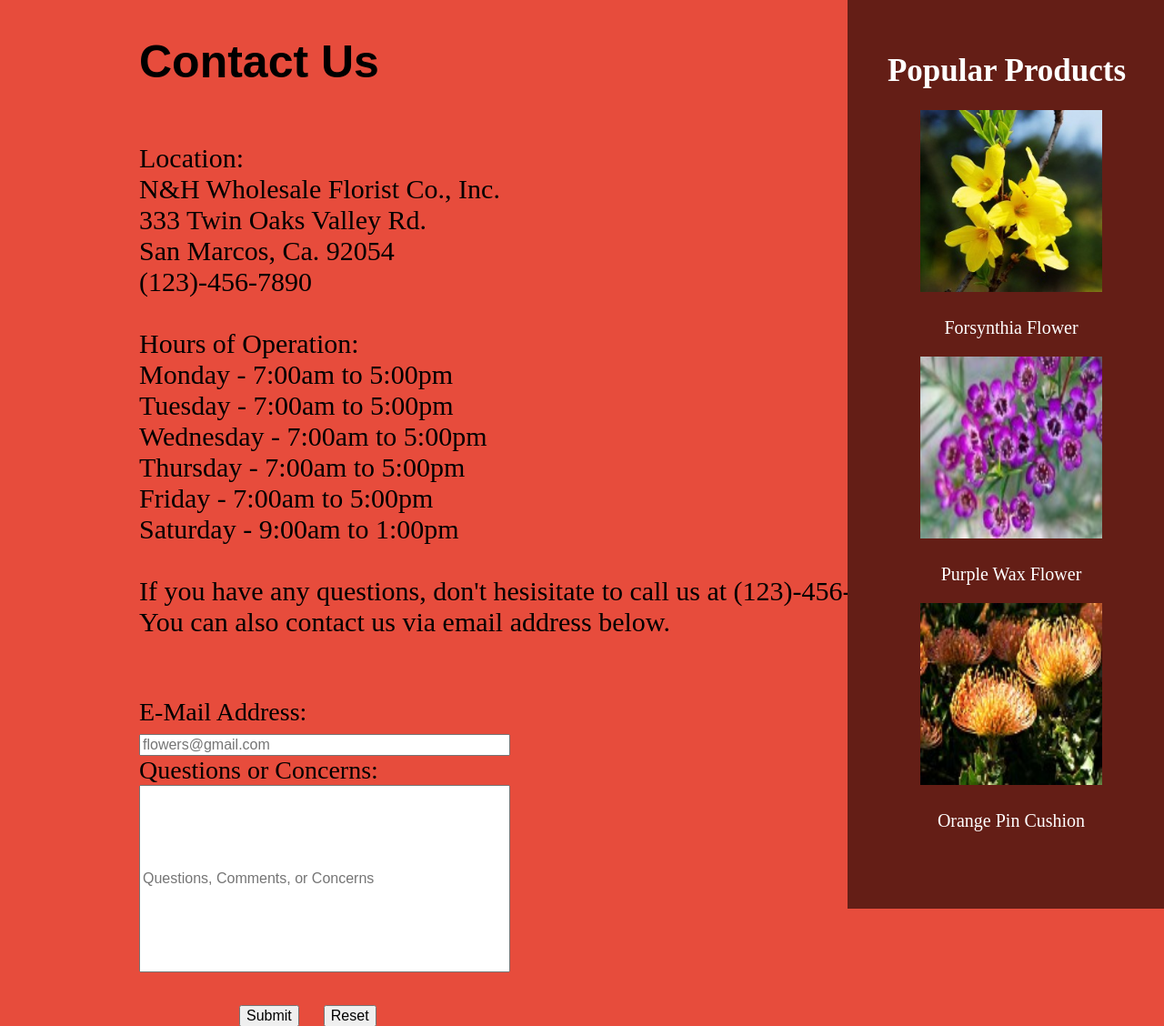
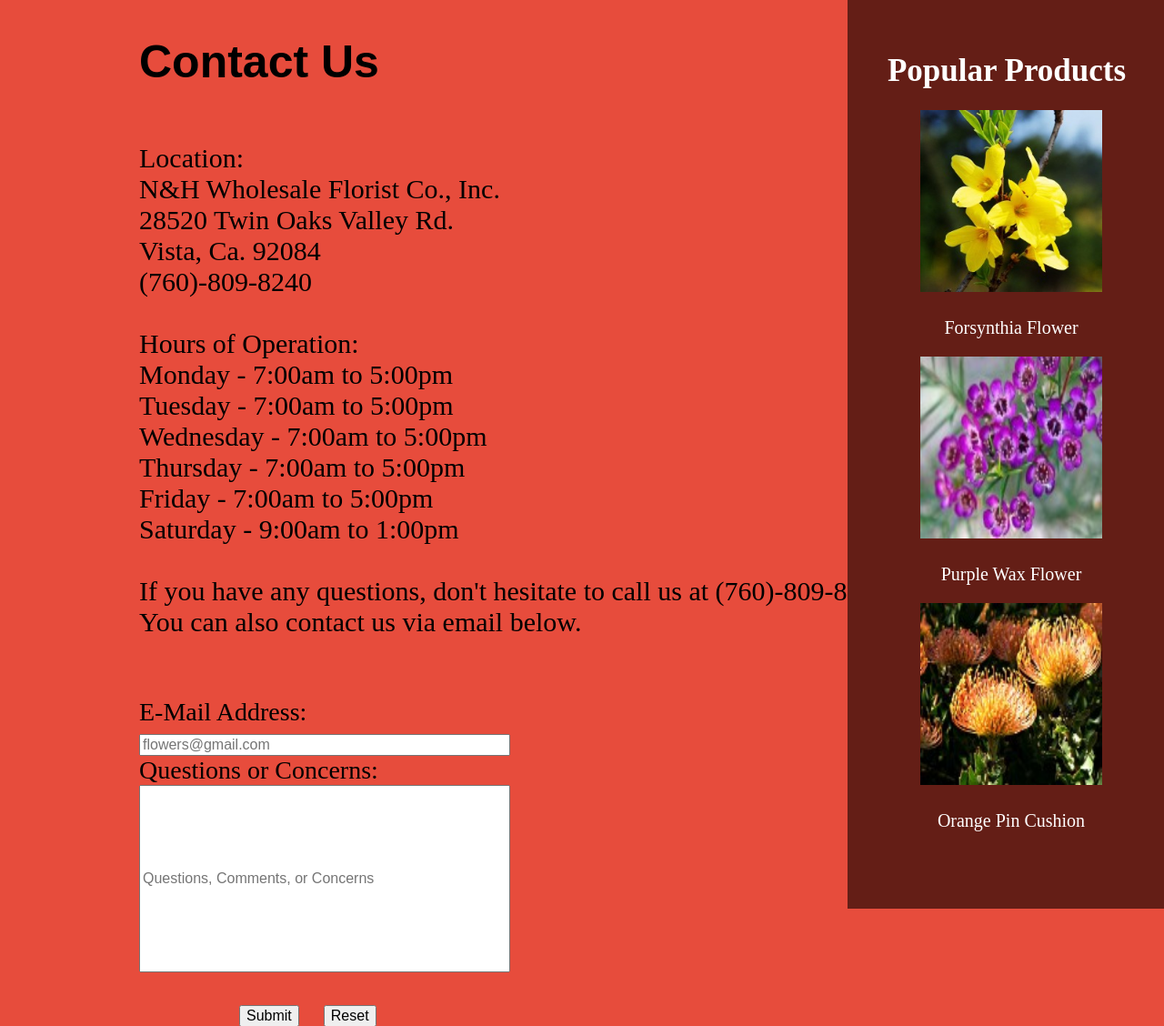
Before and after one commit to mikebobadilla/cis444, a PHP site: page /contact.php in a window 1280 px wide. Shown: the part 155-1283 px from the top of the page at 91% size. Run offline with PHP 8.4, Linux system fonts and the light colour scheme.

Commit message:
updated contact information

```diff
--- a/contact.php
+++ b/contact.php
@@ -59,9 +59,9 @@
                     <p id="companyInfo">
                          Location: <br />
                          N&amp;H Wholesale Florist Co., Inc. <br />
-                         333 Twin Oaks Valley Rd. <br />
-                         San Marcos, Ca. 92054<br />
-                         (123)-456-7890<br /><br />
+                         28520 Twin Oaks Valley Rd. <br />
+                         Vista, Ca. 92084<br />
+                         (760)-809-8240<br /><br />
 
                          Hours of Operation: <br />
                          Monday - 7:00am to 5:00pm <br />
@@ -71,8 +71,8 @@
                          Friday - 7:00am to 5:00pm <br />
                          Saturday - 9:00am to 1:00pm <br /> <br />
 
-                         If you have any questions, don't hesisitate to call us at (123)-456-7890<br/>
-                         You can also contact us via email address below.
+                         If you have any questions, don't hesitate to call us at (760)-809-8240<br/>
+                         You can also contact us via email below.
                     </p>
                     <br /><br />
                     <div class="textBoxes">
```
